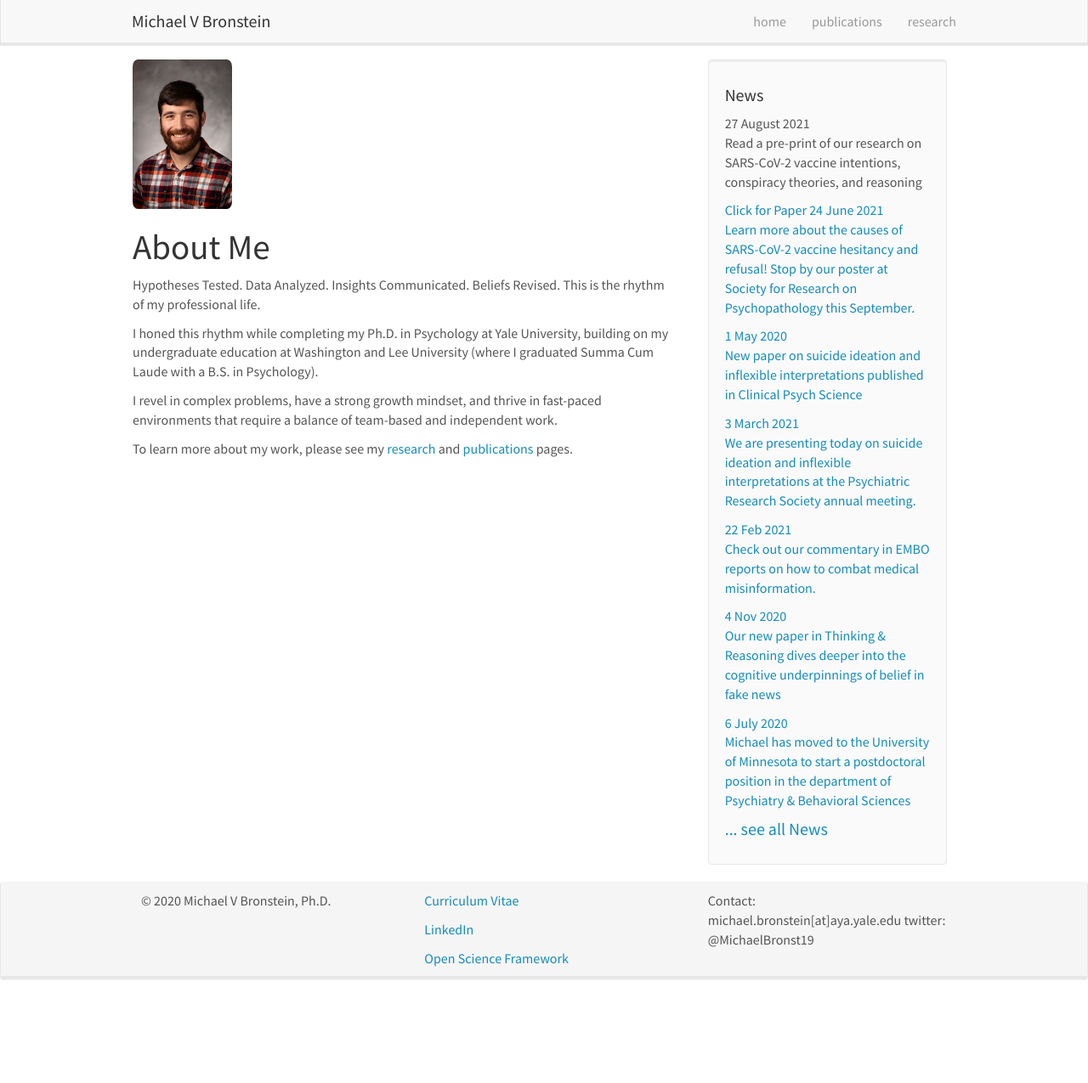
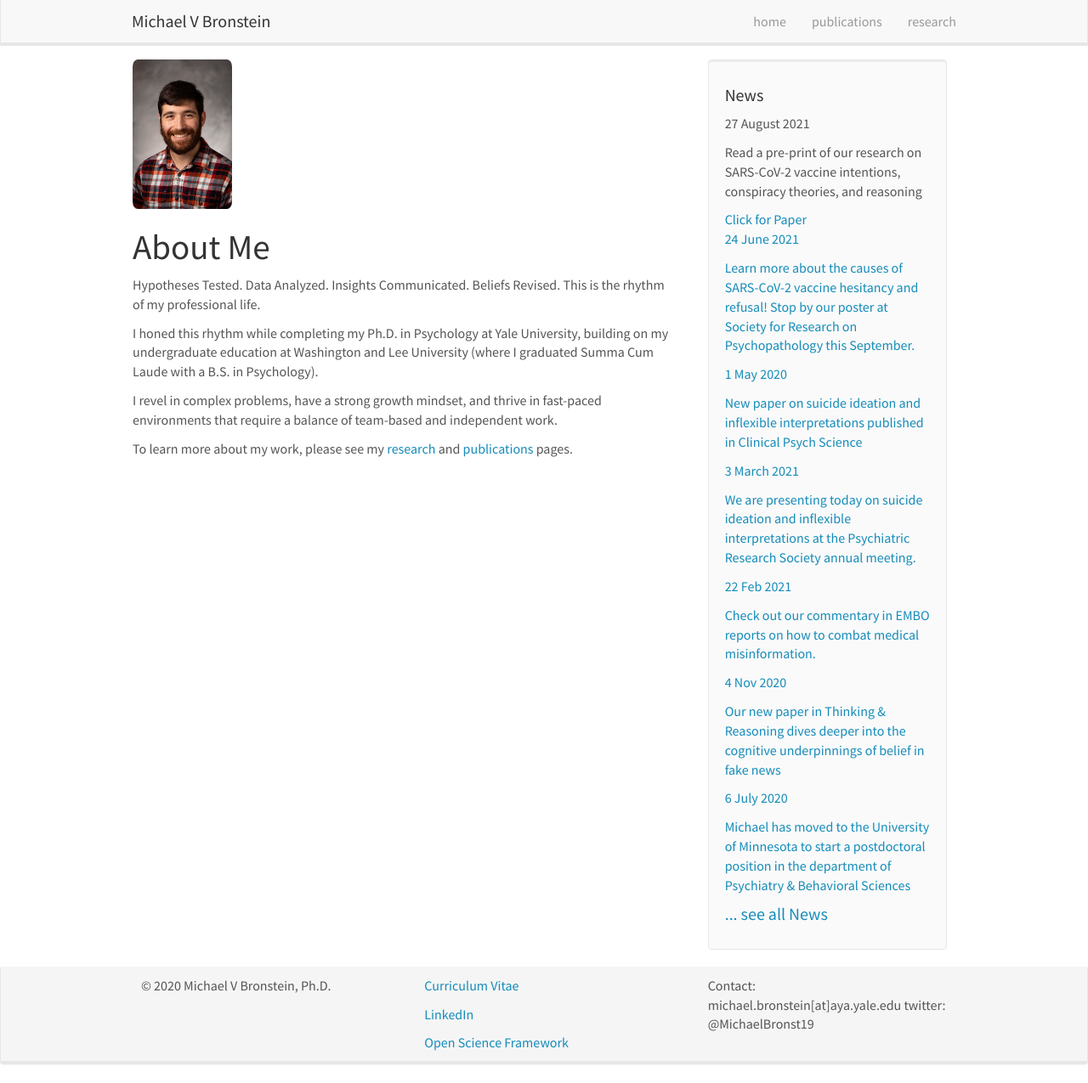
Before and after one commit to MichaelVBronstein/michaelvbronstein.github.io, a Jekyll site: the page built from _pages/home.md, in a window 1280 px wide and 1275 px high. Shown: the whole window at 85% size. Built offline with Jekyll 4.4.1, drawn with Linux system fonts in a browser that asks for light colours; nearby versions of some CDN libraries.

Commit message:
Update news.html

```diff
--- a/_includes/news.html
+++ b/_includes/news.html
@@ -3,7 +3,7 @@
 <h4>News</h4>
 
 {% for article in site.data.news limit:9 %}
-{{ article.date }}
+<p>{{ article.date }}
 <p>{{ article.headline }}</p>
 <a href="{{ article.link.url }}">{{ article.link.display }}
 {% endfor %}
```
